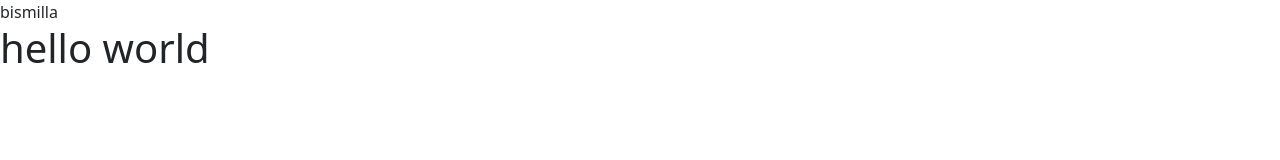
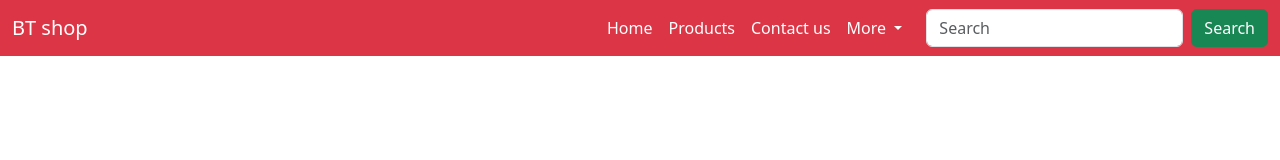
Before and after one commit to mywebsites1/bootstrap-website-1, a plain HTML site: page index.html in a window 1280 px wide. Drawn offline with nearby package versions, Linux system fonts and the light colour scheme.

Commit message:
second commit

```diff
--- a/index.html
+++ b/index.html
@@ -10,9 +10,50 @@
 </head>
 <body>
 
+    <!-- navigation bar code start here -->
 
-    bismilla
-    <h1>hello world</h1>
+
+    <nav class="navbar navbar-expand-lg bg-danger">
+        <div class="container-fluid">
+          <a class="navbar-brand text-white" href="#">BT shop</a>
+          <button class="navbar-toggler" type="button" data-bs-toggle="collapse" data-bs-target="#navbarSupportedContent" aria-controls="navbarSupportedContent" aria-expanded="false" aria-label="Toggle navigation">
+            <span class="navbar-toggler-icon"></span>
+          </button>
+          <div class="collapse navbar-collapse" id="navbarSupportedContent">
+            <ul class="navbar-nav ms-auto mb-2 me-3 mb-lg-0">
+              <li class="nav-item">
+                <a class="nav-link active text-white" aria-current="page" href="#">Home</a>
+              </li>
+              <li class="nav-item">
+                <a class="nav-link text-white" href="#">Products</a>
+              </li>
+              <li class="nav-item">
+                <a class="nav-link text-white" href="#">Contact us</a>
+              </li>
+              <li class="nav-item dropdown">
+                <a class="nav-link dropdown-toggle text-white" href="#" role="button" data-bs-toggle="dropdown" aria-expanded="false">
+                  More
+                </a>
+                <ul class="dropdown-menu">
+                  <li><a class="dropdown-item" href="#">Action</a></li>
+                  <li><a class="dropdown-item" href="#">Another action</a></li>
+                  <li><hr class="dropdown-divider"></li>
+                  <li><a class="dropdown-item" href="#">Something else here</a></li>
+                </ul>
+              </li>
+            </ul>
+            <form class="d-flex" role="search">
+             <input class="form-control me-2" type="search" placeholder="Search" aria-label="Search">
+              <button class="btn btn-success" type="submit">Search</button>
+            </form>
+          </div>
+        </div>
+      </nav>
+
+      <!-- navigation bar code end here -->
+
+
+
 
 
 
```
